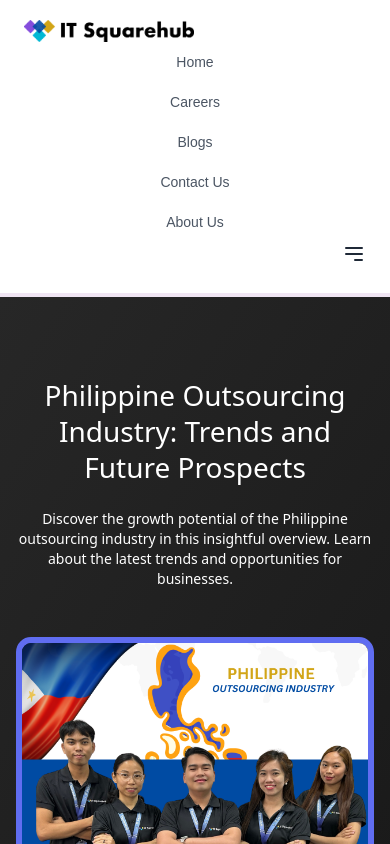
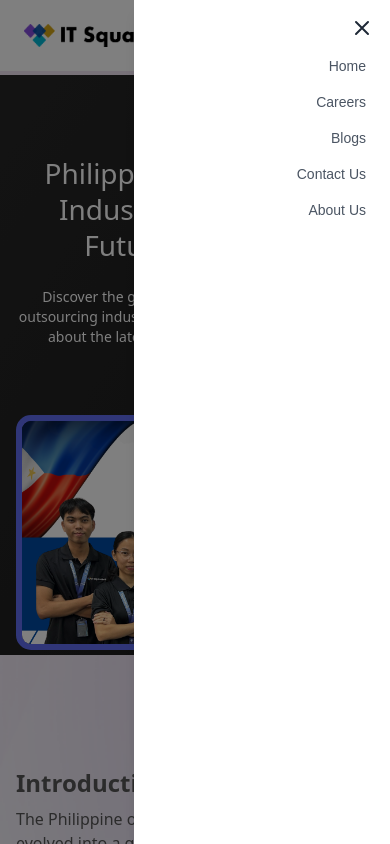
Before and after one commit to Kirifer/its.hub.website, a Nuxt app: page /blog/1 in a window 390 px wide. Both pictures are taken after a click on the button 354 px from the left and 54 px from the top of the page. Shown: the top 844 px of the page. Built offline with nearby package versions, Linux system fonts and the light colour scheme; a web font is replaced by a local one.

Commit message:
feat: latest push with sanity

```diff
--- a/app/components/Navbar.vue
+++ b/app/components/Navbar.vue
@@ -1,5 +1,5 @@
 <template>
-  <nav class="bg-white font-instrument">
+  <nav class="bg-white font-instrument relative">
     <div class="container mx-auto flex justify-between items-center py-5 px-6 border-b-4 border-[#F0E5F3]">
       <!-- Logo -->
       <div class="text-xl font-bold text-gray-800">
@@ -8,7 +8,7 @@
         </nuxt-link>
       </div>
       <!-- Navigation Links -->
-      <ul :class="{'hidden': !isMenuOpen, 'flex': isMenuOpen}" class="flex-col md:flex md:flex-row md:space-x-9 text-gray-600 text-sm md:ml-auto">
+      <ul class="hidden md:flex md:flex-row md:space-x-9 text-gray-600 text-sm md:ml-auto">
         <li>
           <nuxt-link href="/" class="hover:text-gray-900 transition-colors">
             Home
@@ -44,11 +44,47 @@
         </button>
       </div>
     </div>
+    <!-- Floating Side Nav -->
+    <div v-if="isMenuOpen" class="fixed inset-0 bg-black bg-opacity-50 z-50" @click.self="toggleMenu">
+      <div class="absolute top-0 right-0 w-64 h-full bg-white shadow-lg p-6">
+        <button @click="toggleMenu" class="focus:outline-none mb-4 absolute top-4 right-4">
+          <svg class="w-6 h-6 text-gray-800" fill="none" stroke="currentColor" viewBox="0 0 24 24" xmlns="http://www.w3.org/2000/svg">
+            <path stroke-linecap="round" stroke-linejoin="round" stroke-width="2" d="M6 18L18 6M6 6l12 12"></path>
+          </svg>
+        </button>
+        <ul class="flex flex-col space-y-4 text-gray-600 text-sm text-right mt-8">
+          <li>
+            <nuxt-link href="/" class="hover:text-gray-900 transition-colors" @click="toggleMenu">
+              Home
+            </nuxt-link>
+          </li>
+          <li>
+            <nuxt-link href="/careers" class="hover:text-gray-900 transition-colors" @click="toggleMenu">
+              Careers
+            </nuxt-link>
+          </li>
+          <li>
+            <nuxt-link href="/blogs" class="hover:text-gray-900 transition-colors" @click="toggleMenu">
+              Blogs
+            </nuxt-link>
+          </li>
+          <li>
+            <nuxt-link href="/contact" class="hover:text-gray-900 transition-colors" @click="toggleMenu">
+              Contact Us
+            </nuxt-link>
+          </li>
+          <li>
+            <nuxt-link href="/about" class="hover:text-gray-900 transition-colors" @click="toggleMenu">
+              About Us
+            </nuxt-link>
+          </li>
+        </ul>
+      </div>
+    </div>
   </nav>
 </template>
 
 <script setup>
-// filepath: /c:/Users/ITS-Jerald/Desktop/ITS Hub Website Files/its.hub.website/app/components/Navbar.vue
 import { ref } from 'vue';
 
 const isMenuOpen = ref(false);
@@ -59,18 +95,4 @@ const toggleMenu = () => {
 </script>
 
 <style scoped>
-/* Add custom styling here if needed */
-@media (max-width: 768px) {
-  .container {
-    flex-direction: column;
-    align-items: flex-start;
-  }
-  ul {
-    width: 100%;
-    text-align: center;
-  }
-  ul li {
-    margin: 10px 0;
-  }
-}
 </style>
--- a/app/pages/index.vue
+++ b/app/pages/index.vue
@@ -10,21 +10,21 @@
         class="flex items-center gap-2.5 px-4 py-1 justify-center text-center text-base sm:text-lg font-normal text-violet-500 bg-violet-500/20 rounded-full"
       >
         <ChartBarIcon class="h-4 w-4 sm:h-5 sm:w-5 text-violet-500" />
-        <span>{{ posts[0]?.hero_badge }}</span>
+        <span>{{ home[0]?.hero_badge }}</span>
       </div>
 
       <!-- Heading -->
       <h1
         class="mt-3 text-3xl sm:text-4xl md:text-5xl font-semibold leading-tight text-center text-black font-instrument-sans max-w-[20ch] mx-auto"
       >
-        {{ posts[0]?.hero_title }}
+        {{ home[0]?.hero_title }}
       </h1>
 
       <!-- Paragraph -->
       <p
         class="mt-4 mb-6 font-normal text-sm sm:text-base md:text-lg leading-relaxed text-center text-gray-600 max-w-[45ch] mx-auto"
       >
-        {{ posts[0]?.hero_subtitle }}
+        {{ home[0]?.hero_subtitle }}
       </p>
 
       <!-- Buttons -->
@@ -34,12 +34,12 @@
         <button
           class="w-full sm:w-auto z-10 max-w-[150px] px-4 py-2 text-sm md:text-base font-semibold text-white bg-[#6c63ff] rounded-md hover:-translate-y-0.5 transition-transform duration-300 hover:bg-[#6c63ff]/80"
         >
-          {{ posts[0]?.hero_button }}
+          {{ home[0]?.hero_button }}
         </button>
         <button
           class="w-full sm:w-auto z-10 max-w-[150px] px-4 py-2 text-sm md:text-base font-semibold text-[#6c63ff] border border-[#6c63ff] rounded-md hover:-translate-y-0.5 transition-transform duration-300 hover:bg-[#6c63ff]/10"
         >
-          {{ posts[0]?.hero_button_2 }}
+          {{ home[0]?.hero_button_2 }}
         </button>
       </div>
     </div>
@@ -728,6 +728,8 @@ interface HomePost {
   hero_button: string;
   hero_button_2: string;
   hero_image: any;
+  section_1: Array<{ heading: string; subheading: string; _key: string }>;
+
 }
 
 const activeIndex = ref(0);
@@ -808,15 +810,18 @@ const resetAutoplay = () => {
   autoplayInterval.value = setInterval(nextSlide, 5000);
 };
 
-const posts = ref<HomePost[]>([]);
+const home = ref<HomePost[]>([]);
 const heroImageUrl = ref('');
+const section1 = ref<Array<{ heading: string; subheading: string; _key: string }>>([]);
 
 onMounted(async () => {
   try {
-    posts.value = await sanityClient.fetch<HomePost[]>('*[_type == "home"]');
-    console.log(posts.value);
-    if (posts.value.length > 0) {
-      heroImageUrl.value = urlFor(posts.value[0].hero_image.asset._ref);
+    home.value = await sanityClient.fetch<HomePost[]>('*[_type == "home"]');
+    console.log(home.value);
+    if (home.value.length > 0) {
+      heroImageUrl.value = urlFor(home.value[0].hero_image.asset._ref);
+      section1.value = home.value[0].section_1;
+
     }
   } catch (error) {
     console.error('Error fetching data from Sanity:', error);
```
